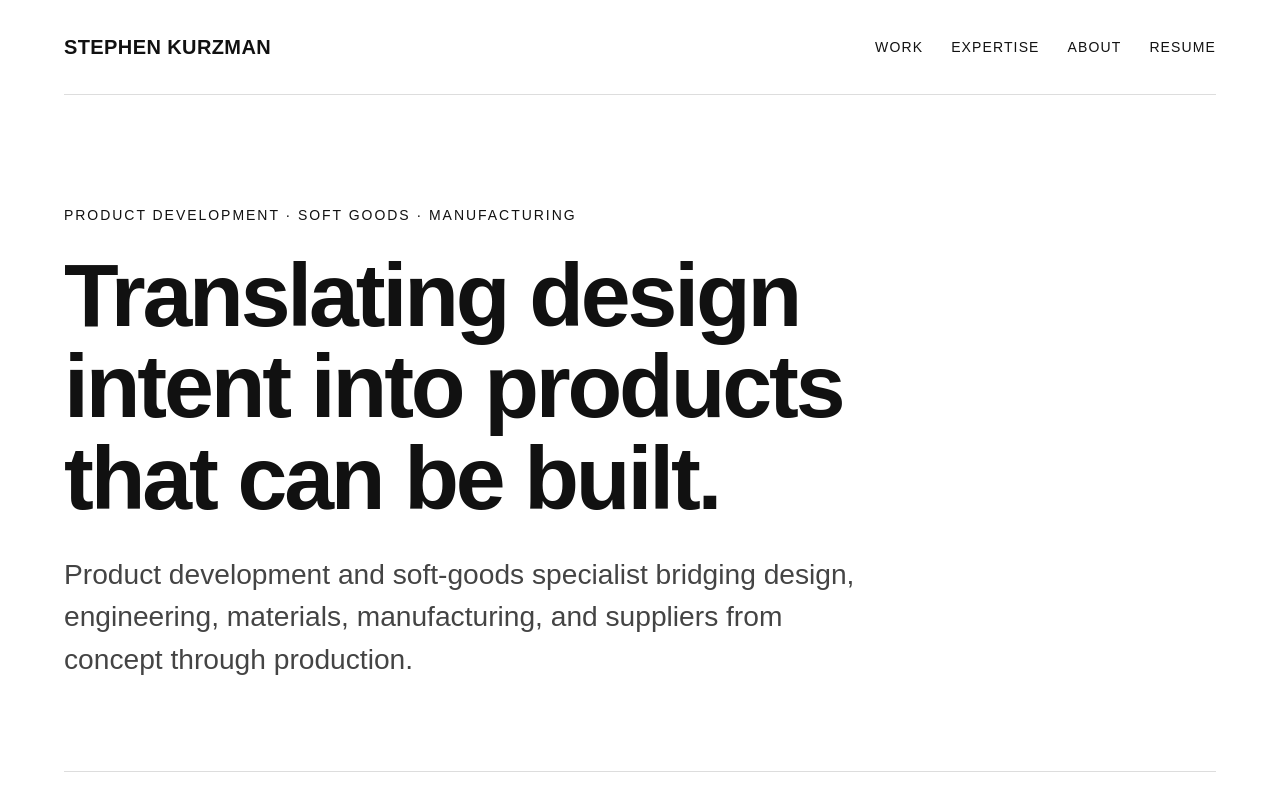
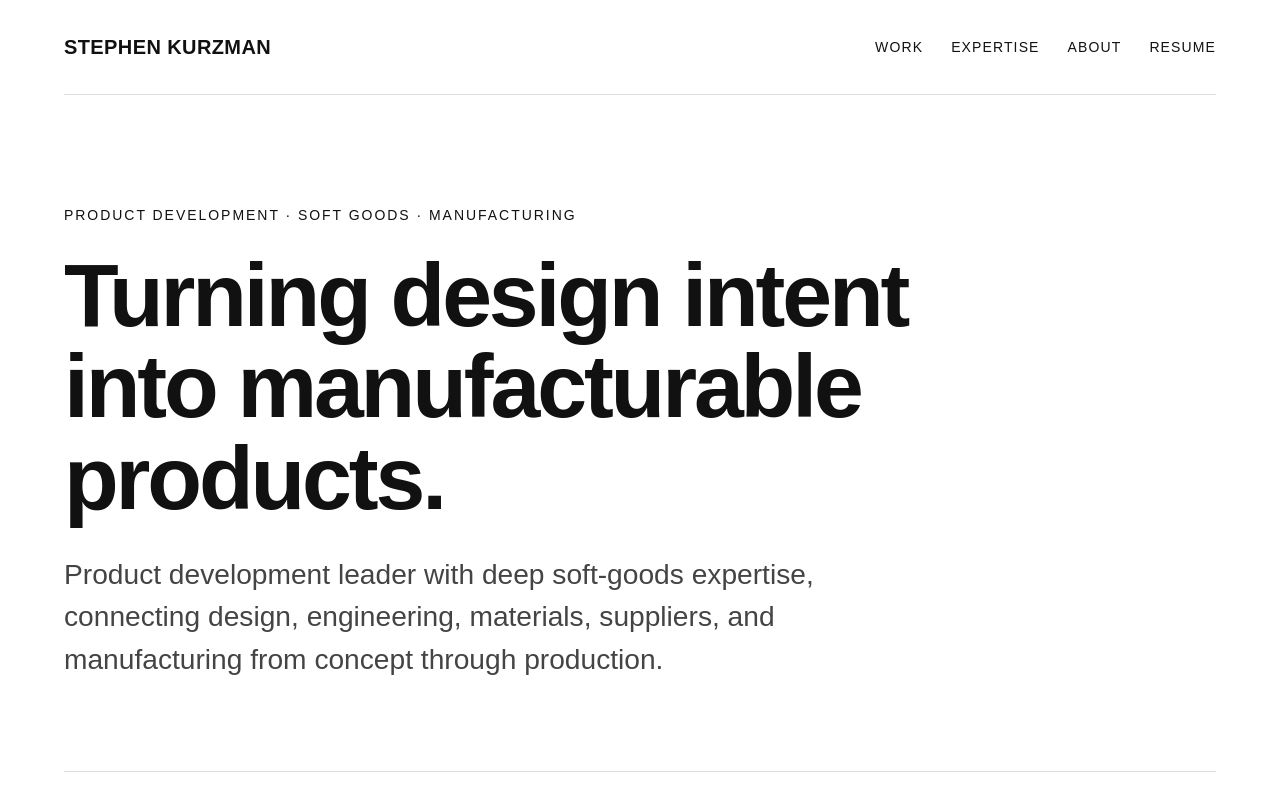
Before and after one commit to StephenKurzman/stephenkurzman.github.io, a plain HTML site: page index.html in a window 1280 px wide. Shown: the top 800 px of the page. Drawn offline with Linux system fonts and the light colour scheme.

Commit message:
Revise heading and description for clarity
Updated the heading and paragraph to better reflect product development expertise.

```diff
--- a/index.html
+++ b/index.html
@@ -193,15 +193,15 @@
           PRODUCT DEVELOPMENT · SOFT GOODS · MANUFACTURING
         </div>
 
-        <h1>
-          Translating design intent into products that can be built.
-        </h1>
+       <h1>
+  Turning design intent into manufacturable products.
+</h1>
 
-        <p>
-          Product development and soft-goods specialist bridging design,
-          engineering, materials, manufacturing, and suppliers from concept
-          through production.
-        </p>
+<p>
+  Product development leader with deep soft-goods expertise, connecting
+  design, engineering, materials, suppliers, and manufacturing from concept
+  through production.
+</p>
       </section>
 
 
```
